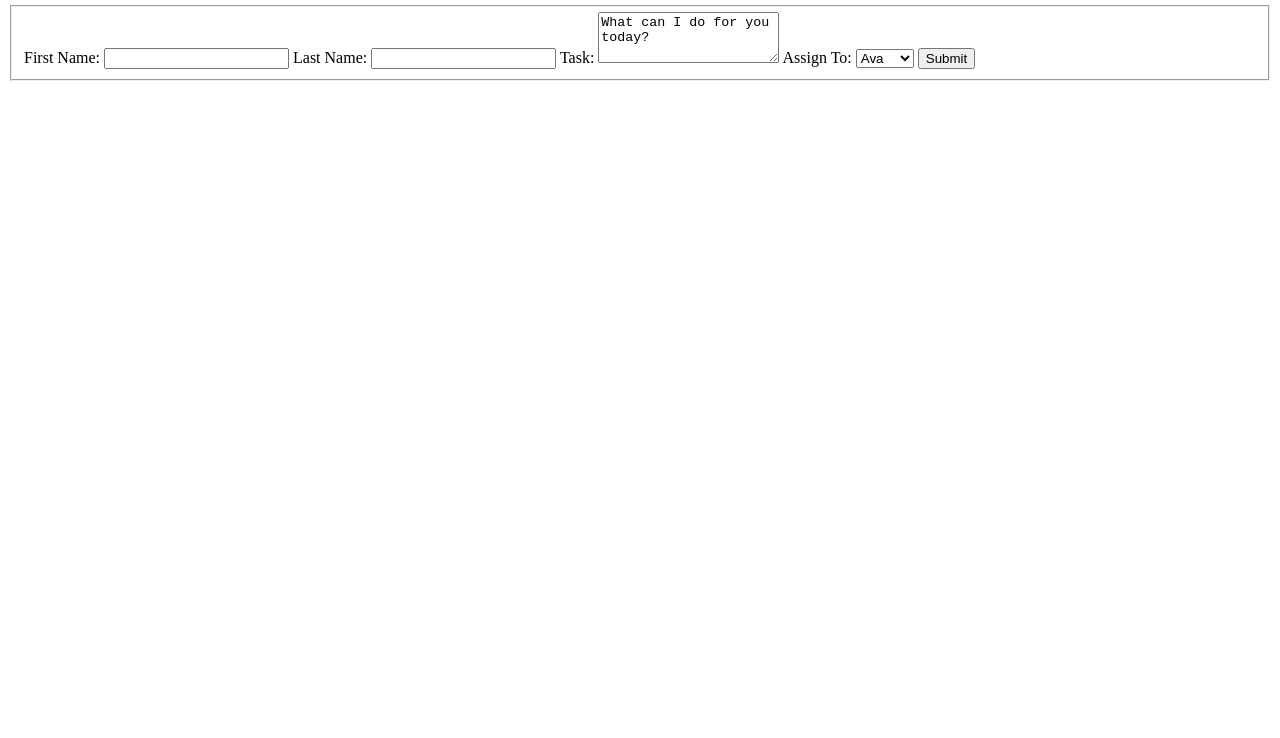
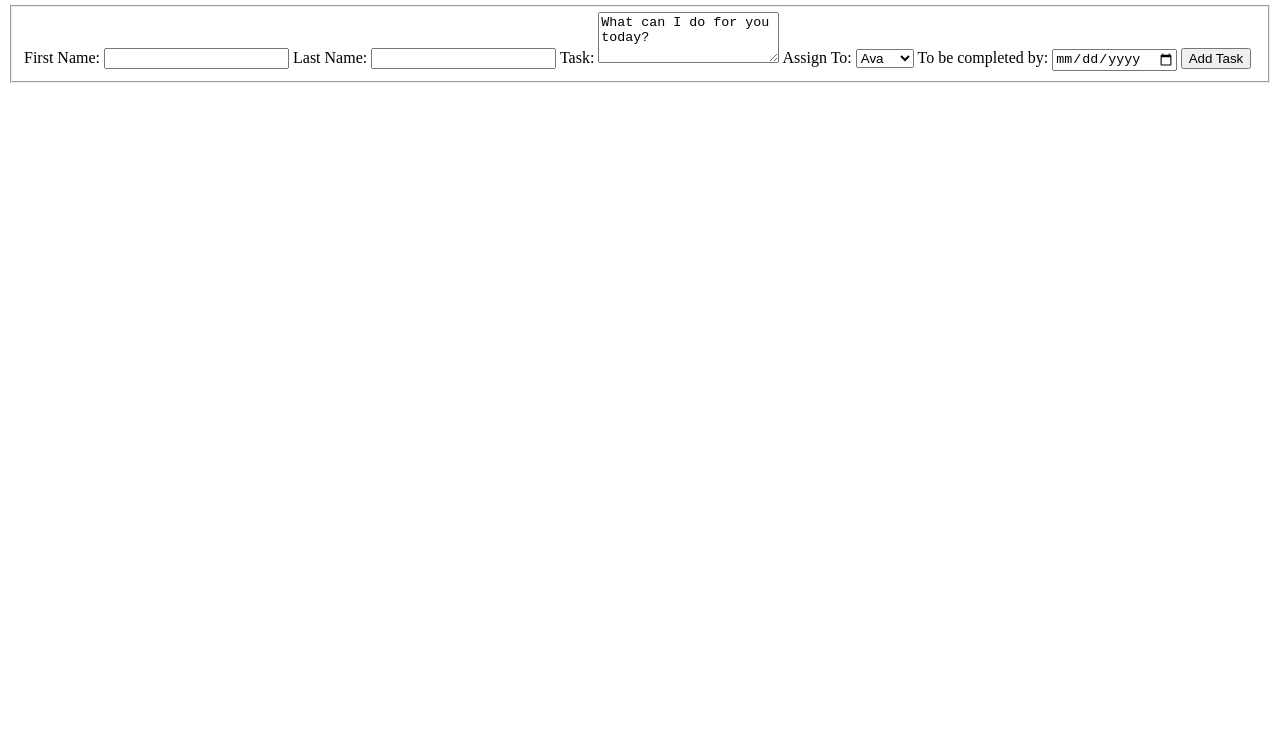
Before and after one commit to CoryMarberry/Group5-FInalProject, a plain HTML site: page index.html in a window 1280 px wide. Shown: the part 62-800 px from the top of the page. Drawn offline with Linux system fonts and the light colour scheme.

Commit message:
Updated submit Button to Add Task Button

```diff
--- a/index.html
+++ b/index.html
@@ -23,8 +23,10 @@
             <option value="Ellijah">Ellijah</option>
             <option value="Jaira">Jaira</option>
             <option value="Oliver">Oliver</option>
-          </select>
-        <input type="submit" id="Submit" name="Submit">
+        </select>
+        <label for="DueDate">To be completed by:</label>
+        <input type="date" id="DueDate" name="DueDate">
+        <button type="button" id="AddTask" name="AddTask">Add Task</button>
     </fieldset>
   </form>
 </body>
```
